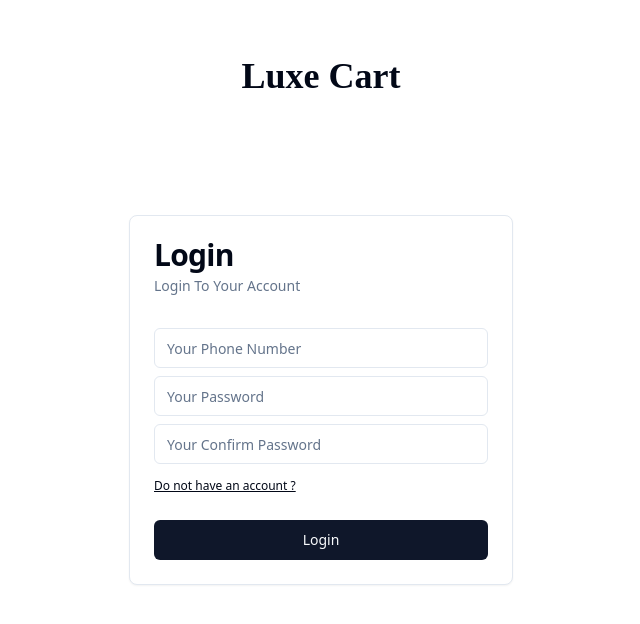
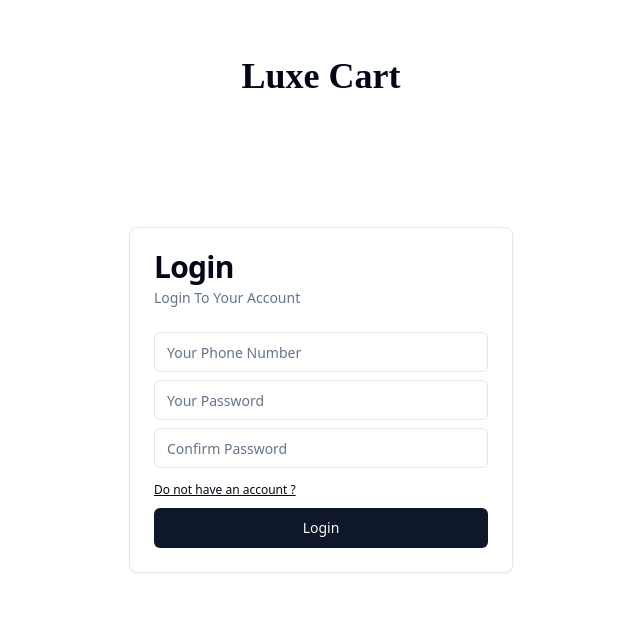
Before and after one commit to RajDubariya/E-Commerce-MERN--LuxeCart, a React (Vite) app: page / in a window 1280 px wide. Shown: the top 624 px of the page, without its empty margins (319-959 px from the left). Built offline with nearby package versions, Linux system fonts and the light colour scheme; a web font is replaced by a local one.

Commit message:
login and sign up page impoved

```diff
--- a/src/App.jsx
+++ b/src/App.jsx
@@ -10,6 +10,7 @@ import Register from "./components/custom_components/User/Register";
 import SellerPanel from "./components/custom_components/User/SellerPanel";
 import UpdateUserForm from "./components/custom_components/User/UpdateUserForm";
 import { getUser } from "./utils/userService";
+import { Toaster } from "sonner";
 
 function App() {
   const user = getUser();
@@ -33,6 +34,7 @@ function App() {
 
   return (
     <>
+      <Toaster richColors />
       {!page && <Navbar />}
       <Routes>
         <Route path="/" element={<Login />} />
--- a/src/components/custom_components/User/Login.jsx
+++ b/src/components/custom_components/User/Login.jsx
@@ -1,54 +1,69 @@
-import { setUser } from "@/redux/reducers/authReducer";
 import { login } from "@/utils/authService";
-import { AlertCircle } from "lucide-react";
+import { zodResolver } from "@hookform/resolvers/zod";
 import { useState } from "react";
-import { useDispatch } from "react-redux";
+import { useForm } from "react-hook-form";
 import { Link, useNavigate } from "react-router-dom";
-import { Alert, AlertDescription, AlertTitle } from "../../ui/alert";
+import { z } from "zod";
 import { Button } from "../../ui/button";
 import {
   Card,
   CardContent,
   CardDescription,
-  CardFooter,
   CardHeader,
   CardTitle,
 } from "../../ui/card";
+import {
+  Form,
+  FormControl,
+  FormField,
+  FormItem,
+  FormMessage,
+} from "../../ui/form";
 import { Input } from "../../ui/input";
 import Logo from "../Logo";
 import Spinner from "../Spinner";
 
+const formSchema = z
+  .object({
+    phone: z.string().min(10, {
+      message: "Enter Valid Phone Number !!",
+    }),
+    password: z.string(),
+    confirmPassword: z.string(),
+  })
+  .refine(
+    (data) => {
+      return data.password === data.confirmPassword;
+    },
+    { message: "Passwords do not match !!", path: ["confirmPassword"] }
+  );
+
 function Login() {
+  const form = useForm({
+    resolver: zodResolver(formSchema),
+    defaultValues: { phone: "", password: "" },
+  });
+
   const navigate = useNavigate();
-  const dispatch = useDispatch();
-  const [credentials, setCredentials] = useState({ phone: "", password: "" });
-  const [confirmPassword, setConfirmPassword] = useState("");
-  const [error, setError] = useState("");
+
   const [isLoading, setIsLoading] = useState(false);
 
-  const handleLogin = async () => {
+  const handleLogin = async (values) => {
     try {
       setIsLoading(true);
-      if (credentials.password !== confirmPassword) {
-        setError("Passwords do not match");
-        setIsLoading(false);
-        return;
-      }
-      const response = await login(credentials);
 
-      if (response.status !== 200) {
-        setError(response);
-        setIsLoading(false);
-      }
+      const response = await login(values);
+
       if (response.status === 200) {
         localStorage.setItem("User", JSON.stringify(response.data));
         navigate("/home");
       }
 
-      dispatch(setUser(response.data));
       setIsLoading(false);
+      return;
     } catch (error) {
       console.error("Login failed:", error);
+
       setIsLoading(false);
     }
   };
@@ -62,63 +77,77 @@ function Login() {
         <Card className="md:w-96 w-80">
           <CardHeader>
             <CardTitle>Login</CardTitle>
+
             <CardDescription>Login To Your Account</CardDescription>
           </CardHeader>
           <CardContent>
+            <Form {...form}>
+              <form onSubmit={form.handleSubmit(handleLogin)}>
+                <FormField
+                  control={form.control}
+                  name="phone"
+                  render={({ field }) => (
+                    <FormItem className="pb-2">
+                      <FormControl>
                         <Input
-              className="my-2"
                           type="text"
                           placeholder="Your Phone Number"
-              value={credentials.phone}
-              onChange={(e) =>
-                setCredentials({ ...credentials, phone: e.target.value })
-              }
+                          {...field}
                         />
+                      </FormControl>
+                      <FormMessage />
+                    </FormItem>
+                  )}
+                />
+                <FormField
+                  control={form.control}
+                  name="password"
+                  render={({ field }) => (
+                    <FormItem className="pb-2">
+                      <FormControl>
                         <Input
-              className="my-2"
                           type="password"
                           placeholder="Your Password"
-              value={credentials.password}
-              onChange={(e) =>
-                setCredentials({ ...credentials, password: e.target.value })
-              }
+                          {...field}
                         />
+                      </FormControl>
+                      <FormMessage />
+                    </FormItem>
+                  )}
+                />
+                <FormField
+                  control={form.control}
+                  name="confirmPassword"
+                  render={({ field }) => (
+                    <FormItem className="pb-2">
+                      <FormControl>
                         <Input
-              className="my-2"
                           type="password"
-              placeholder="Your Confirm Password"
-              value={confirmPassword}
-              onChange={(e) => setConfirmPassword(e.target.value)}
+                          placeholder="Confirm Password"
+                          {...field}
                         />
-
+                      </FormControl>
+                      <FormMessage />
+                    </FormItem>
+                  )}
+                />
                 <Link to="/signup" className="text-xs underline">
                   Do not have an account ?
                 </Link>
-          </CardContent>
-          <CardFooter>
                 {isLoading ? (
-              <Button disabled className="w-full">
+                  <Button disabled className="w-full mt-2">
                     <Spinner />
                     Logging You In...
                   </Button>
                 ) : (
-              <Button className="w-full" onClick={handleLogin}>
+                  <Button type="submit" className="w-full mt-2">
                     Login
                   </Button>
                 )}
-          </CardFooter>
+              </form>
+            </Form>
+          </CardContent>
         </Card>
-
-        {error && (
-          <Alert
-            className="md:w-96 w-80 absolute bottom-4"
-            variant="destructive"
-          >
-            <AlertCircle className="h-4 w-4" />
-            <AlertTitle>Error</AlertTitle>
-            <AlertDescription>{error}</AlertDescription>
-          </Alert>
-        )}
       </div>
     </>
   );
--- a/src/components/custom_components/User/Register.jsx
+++ b/src/components/custom_components/User/Register.jsx
@@ -1,54 +1,73 @@
 import { signUp } from "@/utils/authService";
-import { AlertCircle } from "lucide-react";
+import { zodResolver } from "@hookform/resolvers/zod";
 import { useState } from "react";
+import { useForm } from "react-hook-form";
 import { Link, useNavigate } from "react-router-dom";
-import { Alert, AlertDescription, AlertTitle } from "../../ui/alert";
+import { z } from "zod";
 import { Button } from "../../ui/button";
 import {
   Card,
   CardContent,
   CardDescription,
-  CardFooter,
   CardHeader,
-  CardTitle,
+  CardTitle
 } from "../../ui/card";
 import { Checkbox } from "../../ui/checkbox";
+import {
+  Form,
+  FormControl,
+  FormField,
+  FormItem,
+  FormMessage,
+} from "../../ui/form";
 import { Input } from "../../ui/input";
 import Logo from "../Logo";
 import Spinner from "../Spinner";
+const formSchema = z
+  .object({
+    name: z.string(),
+    phone: z.string().min(10, {
+      message: "Enter Valid Phone Number !!",
+    }),
+    email: z.string().email(),
+    password: z.string().min(8, {
+      message: "Password must be at least 8 characters long !!",
+    }),
+    confirmPassword: z.string(),
+    isSeller: z.boolean(),
+  })
+  .refine(
+    (data) => {
+      return data.password === data.confirmPassword;
+    },
+    { message: "Passwords do not match !!", path: ["confirmPassword"] }
+  );
 
 const Register = () => {
-  const navigate = useNavigate();
-  const [confirmPassword, setConfirmPassword] = useState("");
-  const [error, setError] = useState("");
-  const [isLoading, setIsLoading] = useState(false);
-
-  const [credentials, setCredentials] = useState({
+  const form = useForm({
+    resolver: zodResolver(formSchema),
+    defaultValues: {
       name: "",
       phone: "",
       email: "",
       password: "",
       isSeller: false,
+    },
   });
+  const navigate = useNavigate();
 
-  const handleSubmit = async () => {
+  const [isLoading, setIsLoading] = useState(false);
+
+  const handleSubmit = async (values) => {
     try {
       setIsLoading(true);
-      if (credentials.password !== confirmPassword) {
-        setIsLoading(false);
-        setError("Passwords do not match");
-        return;
-      }
-      const response = await signUp(credentials);
-
+      const response = await signUp(values);
       if (response.status !== 200) {
-        setError(response);
         setIsLoading(false);
       }
       if (response.status === 200) {
         navigate("/");
       }
-
       setIsLoading(false);
     } catch (error) {
       console.error("error during regestring:", error);
@@ -69,60 +88,95 @@ const Register = () => {
             <CardDescription>Get Your New Account</CardDescription>
           </CardHeader>
           <CardContent>
+            <Form {...form}>
+              <form onSubmit={form.handleSubmit(handleSubmit)}>
+                <FormField
+                  control={form.control}
+                  name="name"
+                  render={({ field }) => (
+                    <FormItem className="pb-2">
+                      <FormControl>
+                        <Input type="text" placeholder="Your Name" {...field} />
+                      </FormControl>
+                      <FormMessage />
+                    </FormItem>
+                  )}
+                />
+                <FormField
+                  control={form.control}
+                  name="email"
+                  render={({ field }) => (
+                    <FormItem className="pb-2">
+                      <FormControl>
                         <Input
-              value={credentials.name}
-              onChange={(e) =>
-                setCredentials({ ...credentials, name: e.target.value })
-              }
-              className="my-2"
                           type="text"
-              placeholder="Your Name"
+                          placeholder="Your Email Address"
+                          {...field}
                         />
+                      </FormControl>
+                      <FormMessage />
+                    </FormItem>
+                  )}
+                />
+                <FormField
+                  control={form.control}
+                  name="phone"
+                  render={({ field }) => (
+                    <FormItem className="pb-2">
+                      <FormControl>
                         <Input
-              className="my-2"
                           type="text"
                           placeholder="Your Phone Number"
-              value={credentials.phone}
-              onChange={(e) =>
-                setCredentials({ ...credentials, phone: e.target.value })
-              }
+                          {...field}
                         />
+                      </FormControl>
+                      <FormMessage />
+                    </FormItem>
+                  )}
+                />
+                <FormField
+                  control={form.control}
+                  name="password"
+                  render={({ field }) => (
+                    <FormItem className="pb-2">
+                      <FormControl>
                         <Input
-              value={credentials.email}
-              onChange={(e) =>
-                setCredentials({ ...credentials, email: e.target.value })
-              }
-              className="my-2"
-              type="email"
-              placeholder="Your Email"
-            />
-            <Input
-              className="my-2"
                           type="password"
                           placeholder="Your Password"
-              value={credentials.password}
-              onChange={(e) =>
-                setCredentials({ ...credentials, password: e.target.value })
-              }
+                          {...field}
                         />
+                      </FormControl>
+                      <FormMessage />
+                    </FormItem>
+                  )}
+                />
+                <FormField
+                  control={form.control}
+                  name="confirmPassword"
+                  render={({ field }) => (
+                    <FormItem className="pb-2">
+                      <FormControl>
                         <Input
-              className="my-2"
                           type="password"
-              placeholder="Your Confirm Password"
-              value={confirmPassword}
-              onChange={(e) => setConfirmPassword(e.target.value)}
+                          placeholder="Confirm Password"
+                          {...field}
                         />
-            <div className="flex items-center py-1">
+                      </FormControl>
+                      <FormMessage />
+                    </FormItem>
+                  )}
+                />
+
+                <FormField
+                  control={form.control}
+                  name="isSeller"
+                  render={({ field }) => (
+                    <FormItem className="pb-2">
+                      <FormControl>
+                        <>
                           <Checkbox
                             id="isSeller"
-                checked={credentials.isSeller}
-                // onCheckedChange={() => setIsSeller(!isSeller)}
-                onCheckedChange={() =>
-                  setCredentials({
-                    ...credentials,
-                    isSeller: !credentials.isSeller,
-                  })
-                }
+                            onCheckedChange={field.onChange}
                           />
                           <label
                             htmlFor="isSeller"
@@ -130,35 +184,30 @@ const Register = () => {
                           >
                             Wanna be a seller ?
                           </label>
-            </div>
+                        </>
+                      </FormControl>
+                      <FormMessage />
+                    </FormItem>
+                  )}
+                />
+
                 <Link to="/" className="text-xs underline">
                   Already have an account ?
                 </Link>
-          </CardContent>
-          <CardFooter>
                 {isLoading ? (
-              <Button disabled className="w-full">
+                  <Button disabled className="w-full mt-2">
                     <Spinner />
-                Registering...
+                    Registering
                   </Button>
                 ) : (
-              <Button className="w-full" onClick={handleSubmit}>
+                  <Button type="submit" className="w-full mt-2">
                     Sign Up
                   </Button>
                 )}
-          </CardFooter>
+              </form>
+            </Form>
+          </CardContent>
         </Card>
-
-        {error && (
-          <Alert
-            className="md:w-96 w-80 absolute bottom-4"
-            variant="destructive"
-          >
-            <AlertCircle className="h-4 w-4" />
-            <AlertTitle>Error</AlertTitle>
-            <AlertDescription>{error}</AlertDescription>
-          </Alert>
-        )}
       </div>
     </>
   );
--- a/src/utils/authService.js
+++ b/src/utils/authService.js
@@ -4,7 +4,7 @@ import { baseurl } from "./constants";
 const login = async (credentials) => {
   try {
     const response = await axios.post(`${baseurl}/users/login`, credentials);
-
+    console.log(response);
     return response;
   } catch (error) {
     console.log("error while loging (Client)" + error);
```
Also changed, not shown: package.json (+5 -2 lines), src/components/ui/sonner.jsx (added, +29 -0 lines), 1 other file (tests, documents, lock files or other folders). Lines whose indentation alone changed are shown as unchanged.
